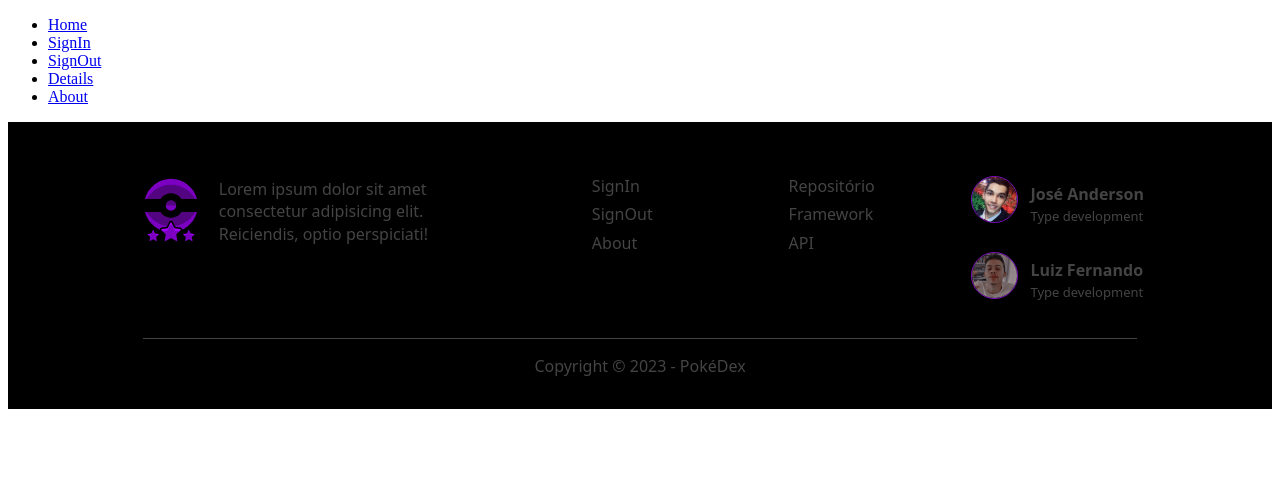
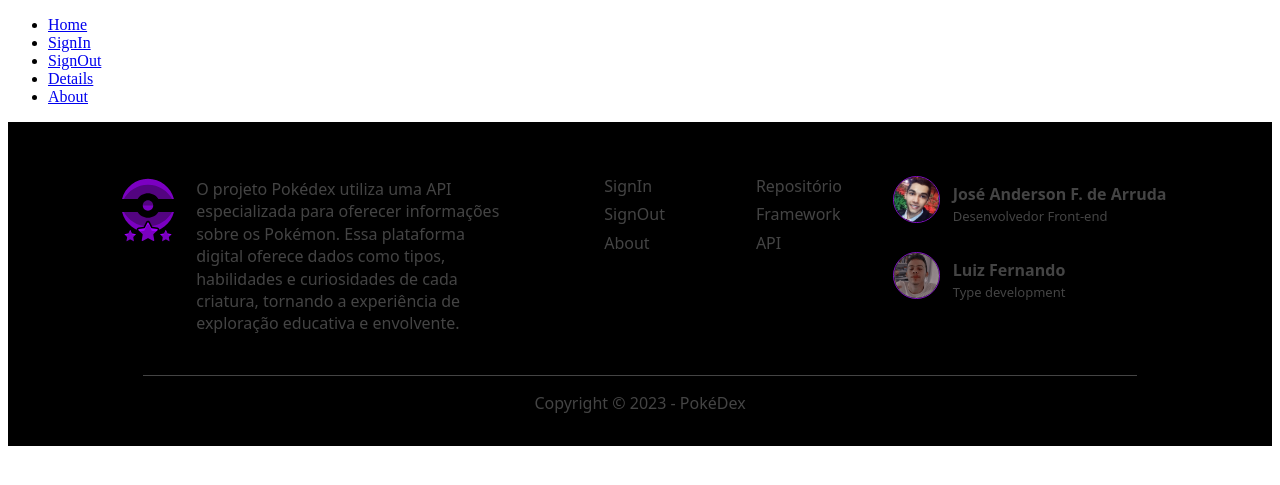
Before and after one commit to luizfernandoin/Pokedex, a Flask app: page / in a window 1280 px wide. Shown: the top 485 px of the page. Run offline with Flask 3, Linux system fonts and the light colour scheme.

Commit message:
adicionando o texto expositivo e atualizando dados dos autores

```diff
--- a/app/static/css/footer.css
+++ b/app/static/css/footer.css
@@ -33,7 +33,7 @@
     display: flex;
     flex-direction: row;
     align-items:flex-start;
-    max-width: 40vh;
+    max-width: 50vh;
 }
 .info img {
     width: 70px;
--- a/app/templates/index.html
+++ b/app/templates/index.html
@@ -28,7 +28,9 @@
             <div class="info">
                 <img src="{{ url_for('static', filename='img/poke_pokemon_star-porple.svg') }}" alt="img-logo">
                 <div class="text-info">
-                    <p>Lorem ipsum dolor sit amet consectetur adipisicing elit. Reiciendis, optio perspiciati!</p>
+                    <p>O projeto Pokédex utiliza uma API especializada para oferecer informações sobre os Pokémon. Essa plataforma digital oferece dados como tipos,
+                        habilidades e curiosidades de cada criatura, tornando a experiência de exploração educativa e envolvente.
+                    </p>
                 </div>
             </div>
 
@@ -54,8 +56,8 @@
                 <div id="author-jose" class="container-author">
                     <img src="{{ url_for('static', filename='img/jose-autor.jpeg') }}" alt="autor1">
                     <div>
-                        <h4>José Anderson</h4>
-                        <p>Type development</p>
+                        <h4>José Anderson F. de Arruda</h4>
+                        <p>Desenvolvedor Front-end</p>
                     </div>
                 </div>
 
```
